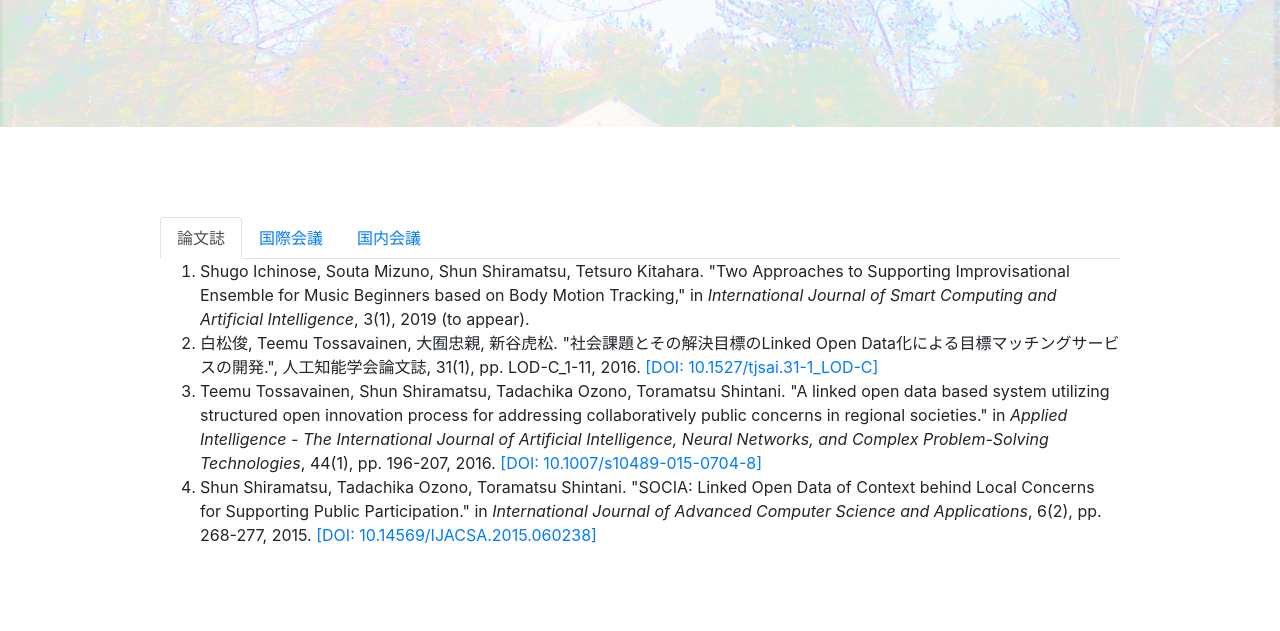
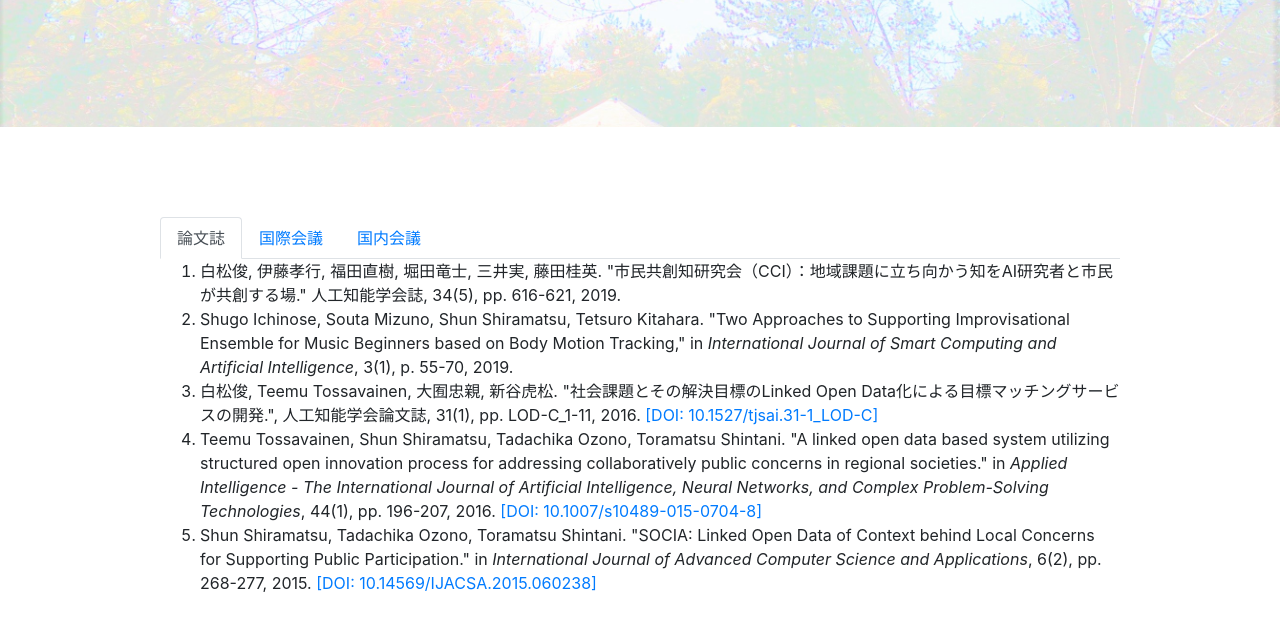
Before and after one commit to yakiimoumai/official-website, a plain HTML site: page achievement.html in a window 1280 px wide. Shown: the part 203-834 px from the top of the page. Drawn offline with nearby package versions, Linux system fonts and the light colour scheme.

Commit message:
add new paper about SIG-CCI

```diff
--- a/achievement.html
+++ b/achievement.html
@@ -63,7 +63,8 @@
     <div class="tab-content" id="myTabContent">
       <div class="tab-pane fade show active" id="journal" role="tabpanel">
         <ol>
-	  <li>Shugo Ichinose, Souta Mizuno, Shun Shiramatsu, Tetsuro Kitahara. "Two Approaches to Supporting Improvisational Ensemble for Music Beginners based on Body Motion Tracking," in <i>International Journal of Smart Computing and Artificial Intelligence</i>, 3(1), 2019 (to appear).</li>
+	  <li>白松俊, 伊藤孝行, 福田直樹, 堀田竜士, 三井実, 藤田桂英. "市民共創知研究会（CCI）：地域課題に立ち向かう知をAI研究者と市民が共創する場." 人工知能学会誌, 34(5), pp. 616-621, 2019.</li>
+	  <li>Shugo Ichinose, Souta Mizuno, Shun Shiramatsu, Tetsuro Kitahara. "Two Approaches to Supporting Improvisational Ensemble for Music Beginners based on Body Motion Tracking," in <i>International Journal of Smart Computing and Artificial Intelligence</i>, 3(1), p. 55-70, 2019.</li>
           <li>白松俊, Teemu Tossavainen, 大囿忠親, 新谷虎松. "社会課題とその解決目標のLinked Open Data化による目標マッチングサービスの開発.", 人工知能学会論文誌, 31(1), pp. LOD-C_1-11, 2016. <a href="http://doi.org/10.1527/tjsai.31-1_LOD-C">[DOI: 10.1527/tjsai.31-1_LOD-C]</a></li>
           <li>Teemu Tossavainen, Shun Shiramatsu, Tadachika Ozono, Toramatsu Shintani. "A linked open data based system utilizing structured open innovation process for addressing collaboratively public concerns in regional societies." in <i>Applied Intelligence - The International Journal of Artificial Intelligence, Neural Networks, and Complex Problem-Solving Technologies</i>, 44(1), pp. 196-207, 2016. <a href="http://doi.org/10.1007/s10489-015-0704-8">[DOI: 10.1007/s10489-015-0704-8]</a></li>
           <li>Shun Shiramatsu, Tadachika Ozono, Toramatsu Shintani. "SOCIA: Linked Open Data of Context behind Local Concerns for Supporting Public Participation." in <i>International Journal of Advanced Computer Science and Applications</i>, 6(2), pp. 268-277, 2015. <a href="http://doi.org/10.14569/IJACSA.2015.060238">[DOI: 10.14569/IJACSA.2015.060238]</a></li>
```
